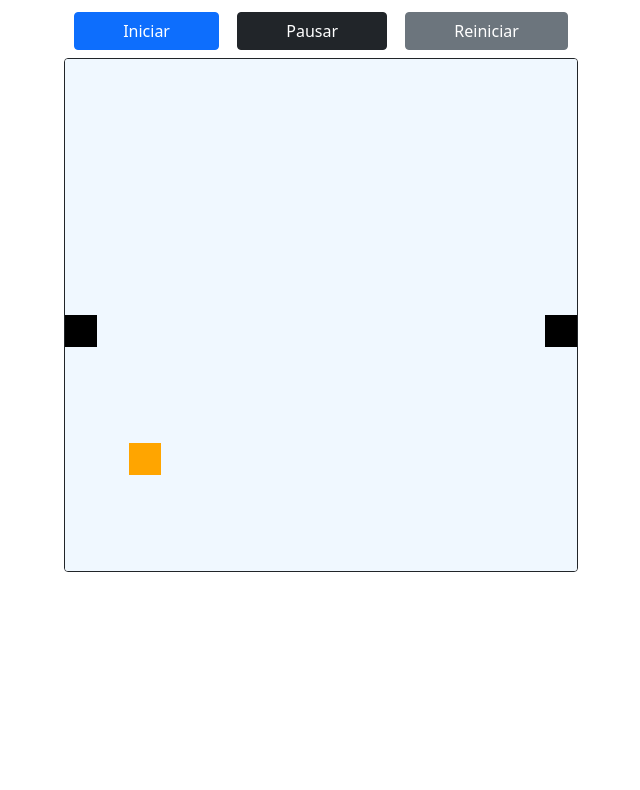
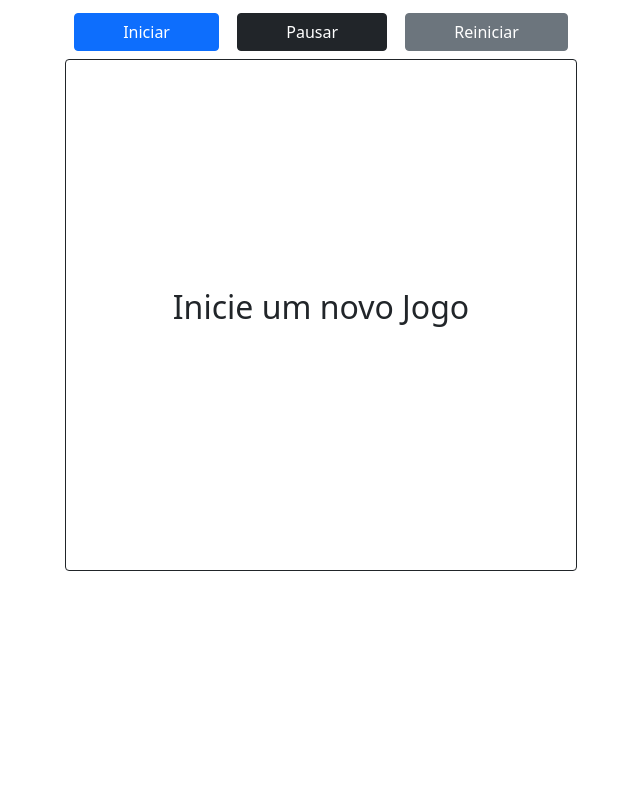
Before and after one commit to euclidesdry/dio-recriando-jogo-da-cobrinha-js, a plain HTML site: page index.html in a window 1280 px wide. Shown: the part 160-950 px from the top of the page, without its empty margins (319-959 px from the left). Before the commit the page ends 800 px from the top, so only its background shows below. Drawn offline with nearby package versions, Linux system fonts and the light colour scheme.

Commit message:
Controlando o Início do Jogo

```diff
--- a/assets/css/theme.css
+++ b/assets/css/theme.css
@@ -1,3 +1,23 @@
 .controls__buttons {
     width: 512px;
 }
+
+.playerground,
+#playerground__snake {
+    width: 512px;
+    height: 512px;
+}
+
+.playerground:not(.playerground--started):before {
+    content: 'Inicie um novo Jogo';
+    position: absolute;
+    display: block;
+    text-align: center;
+    font-size: 2em;
+
+    width: 100%;
+    height: 100%;
+
+    top: calc(50% - 1em);
+    left: 0px;
+}
--- a/assets/js/main.js
+++ b/assets/js/main.js
@@ -1,7 +1,16 @@
+const PLAYERGROUND = document.querySelector(".playerground");
 const CANVAS = document.querySelector("#playerground__snake");
+
+const CONTROLS = {
+    start: document.querySelector("#button__start"),
+    pause: document.querySelector("#button__pause"),
+    reset: document.querySelector("#button__reset"),
+}
+
 const CONTEXT = CANVAS.getContext("2d");
 let BOX = 32;
 let snake = [];
+let game = '';
 
 snake[0] = {
     x: 8 * BOX,
@@ -14,6 +23,21 @@ let snakeFood = {
     x: Math.floor(Math.random() * 15 + 1) * BOX,
     y: Math.floor(Math.random() * 15 + 1) * BOX,
 }
+
+// Event Listeners
+
+CONTROLS.start.addEventListener("click", function () {handleStartGame()});
+CONTROLS.pause.addEventListener("click", () => alert("Game Paused!"));
+CONTROLS.reset.addEventListener("click", () => alert("Game Reseted!"));
+
+// Control Functions
+const handleStartGame = () => {
+    game = setInterval(startGame, 200);
+};
+
+document.addEventListener("keydown", updateDirection);
+
+// Functions Game Functions
 
 /**
  * @param {string} color Backgorund color;
@@ -44,8 +68,6 @@ function makeSnakeFood (color = "orange", squareSize) {
     CONTEXT.fillRect(snakeFood.x, snakeFood.y, squareSize, squareSize)
 }
 
-document.addEventListener("keydown", updateDirection);
-
 /**
  *
  * @param {KeyboardEvent} event get the KeyboardEvent from addEventListever event parameter;
@@ -63,6 +85,8 @@ function updateDirection(event) {
  * @description starts the game.
  */
 function startGame() {
+    PLAYERGROUND.classList.add("playerground--started");
+
     if (snake[0].x > 15 * BOX && DIRECTION === "right") snake[0].x = 0;
     if (snake[0].x < 0 && DIRECTION === "left") snake[0].x = 16 * BOX;
     if (snake[0].y > 15 * BOX && DIRECTION === "down") snake[0].y = 0;
@@ -100,6 +124,4 @@ function startGame() {
     };
 
     snake.unshift(newSnakeHead);
-}
-
-let game = setInterval(startGame, 200);
+};
--- a/index.html
+++ b/index.html
@@ -12,7 +12,7 @@
     <!-- CSS Custom -->
     <link rel="stylesheet" href="./assets/css/theme.css">
 </head>
-<body class="d-flex align-items-center justify-content-center flex-column w-100 h-100">
+<body class="d-flex align-items-center justify-content-center flex-column w-100 h-100 overflow-hidden">
     <h1 class="my-4">Jogo da Cobrinha &#x1F40D;</h1>
 
     <div class="controls">
@@ -23,7 +23,9 @@
         </div>
     </div>
 
-    <canvas id="playerground__snake" class="border border-dark rounded" width="512" height="512"></canvas>
+    <div class="playerground position-relative">
+        <canvas id="playerground__snake" class="border border-dark rounded" width="512" height="512"></canvas>
+    </div>
 
     <!-- JS Custom -->
     <script src="./assets/js/main.js"></script>
```
